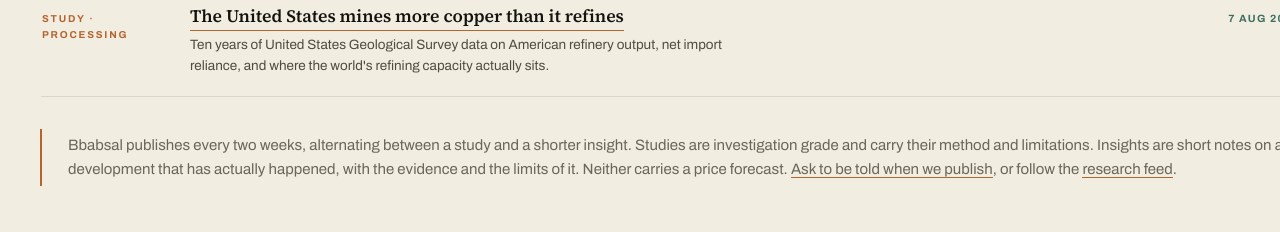
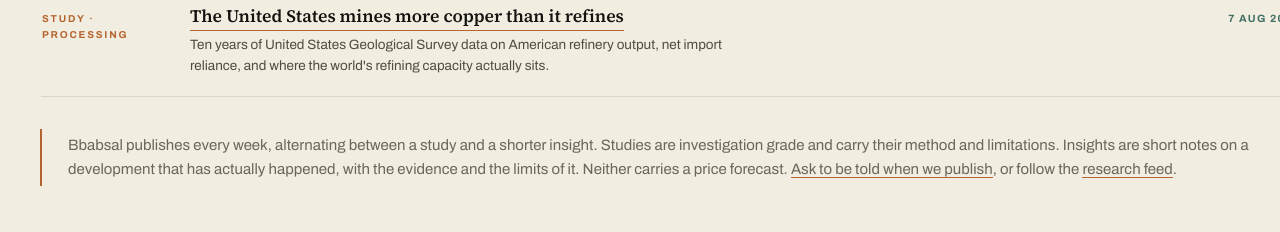
Before and after one commit to mweemba-pixel/Bbabsal---website, a plain HTML site: page research.html in a window 1280 px wide. Shown: the part 1380-1612 px from the top of the page. Drawn offline with Linux system fonts and the light colour scheme.

Commit message:
Research page: cadence is now weekly, alternating study and insight.

```diff
--- a/research.html
+++ b/research.html
@@ -659,7 +659,7 @@ line-height:1.28;letter-spacing:-.012em;margin:0;}
   <div class="pub"><p class="c">Study &middot; Processing</p><div><h4><a href="study-us-refining.html" style="color:inherit;border-bottom:1.5px solid var(--copper);padding-bottom:2px">The United States mines more copper than it refines</a></h4>
     <p>Ten years of United States Geological Survey data on American refinery output, net import reliance, and where the world's refining capacity actually sits.</p></div><p class="st">7 Aug 2026</p></div>
 </div>
-<div class="note"><p>Bbabsal publishes every two weeks, alternating between a study and a shorter insight. Studies are investigation grade and carry their method and limitations. Insights are short notes on a development that has actually happened, with the evidence and the limits of it. Neither carries a price forecast. <a href="contact.html" style="color:inherit;border-bottom:1px solid var(--copper)">Ask to be told when we publish</a>, or follow the <a href="feed.xml" style="color:inherit;border-bottom:1px solid var(--copper)">research feed</a>.</p></div>
+<div class="note"><p>Bbabsal publishes every week, alternating between a study and a shorter insight. Studies are investigation grade and carry their method and limitations. Insights are short notes on a development that has actually happened, with the evidence and the limits of it. Neither carries a price forecast. <a href="contact.html" style="color:inherit;border-bottom:1px solid var(--copper)">Ask to be told when we publish</a>, or follow the <a href="feed.xml" style="color:inherit;border-bottom:1px solid var(--copper)">research feed</a>.</p></div>
 </div></section>
 
 
```
